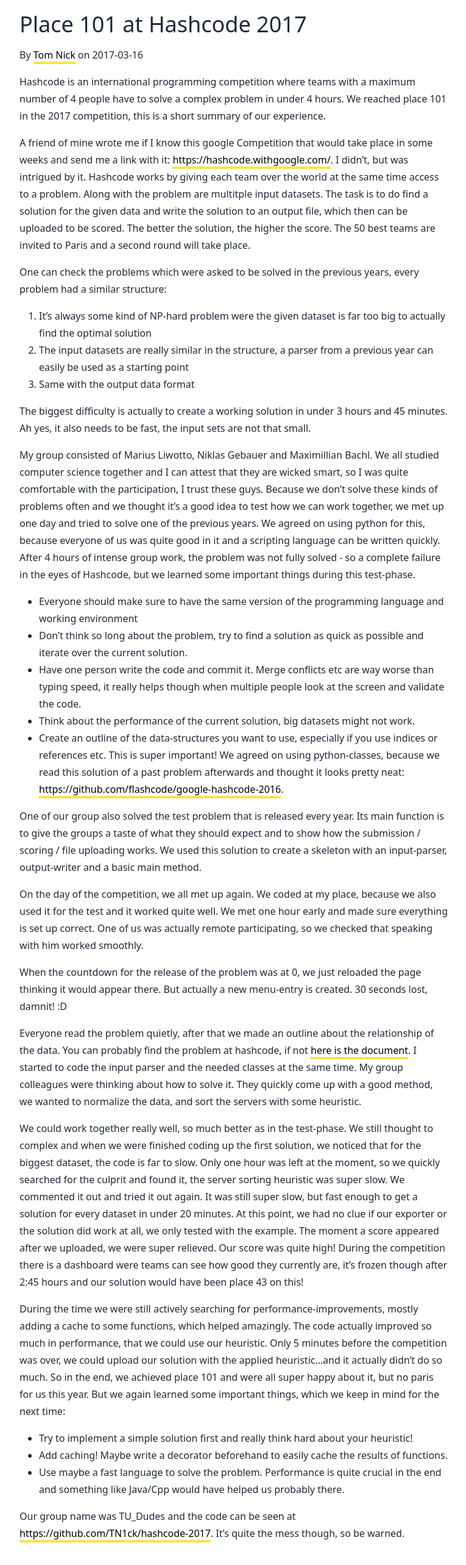
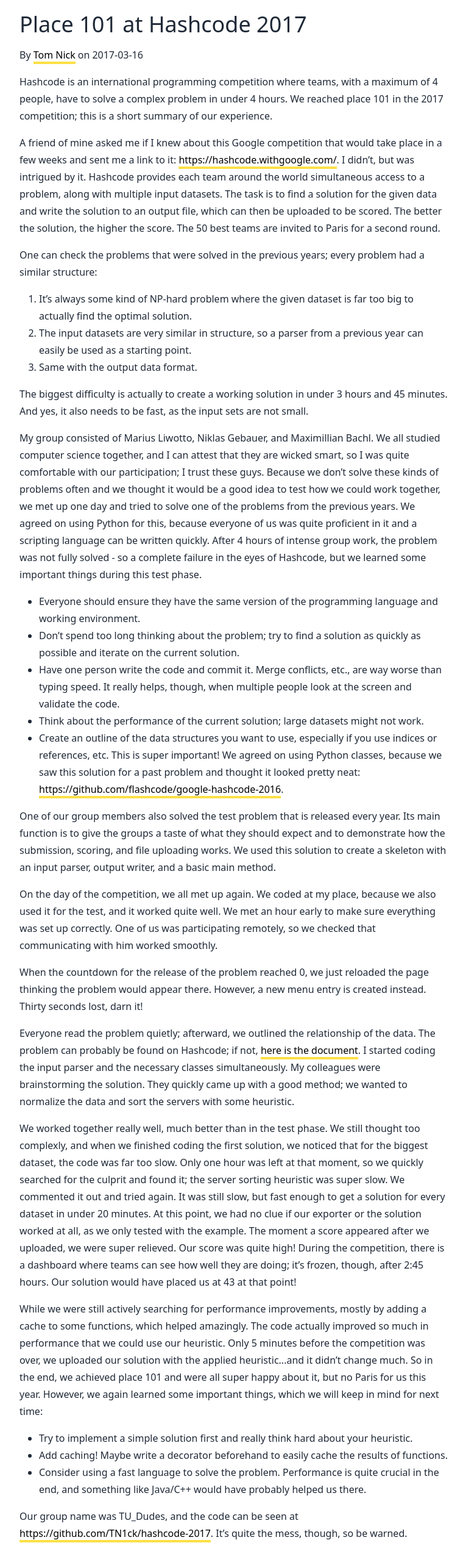
Before and after one commit to TN1ck/tn1ck.com, a Next.js app: page /blog/hashcode in a window 1280 px wide. Shown: the part 120-2686 px from the top of the page at 61% size, without its empty margins (256-1021 px from the left). Built offline with nearby package versions, Linux system fonts and the light colour scheme.

Commit message:
feat: grammer, punctuation and adding the file

```diff
--- a/pages/blog/hashcode.tsx
+++ b/pages/blog/hashcode.tsx
@@ -16,81 +16,81 @@ const Hashcode: NextPage = () => {
         <h1>{METADATA.title}</h1>
         <Author date={METADATA.date} />
         <p>
-          Hashcode is an international programming competition where teams with
-          a maximum number of 4 people have to solve a complex problem in under
-          4 hours. We reached place 101 in the 2017 competition, this is a short
+          Hashcode is an international programming competition where teams, with
+          a maximum of 4 people, have to solve a complex problem in under 4
+          hours. We reached place 101 in the 2017 competition; this is a short
           summary of our experience.
         </p>
         <p>
-          A friend of mine wrote me if I know this google Competition that would
-          take place in some weeks and send me a link with it:{" "}
+          A friend of mine asked me if I knew about this Google competition that
+          would take place in a few weeks and sent me a link to it:{" "}
           <a href="https://hashcode.withgoogle.com/">
             https://hashcode.withgoogle.com/
           </a>
-          . I didn’t, but was intrigued by it. Hashcode works by giving each
-          team over the world at the same time access to a problem. Along with
-          the problem are multitple input datasets. The task is to do find a
-          solution for the given data and write the solution to an output file,
-          which then can be uploaded to be scored. The better the solution, the
-          higher the score. The 50 best teams are invited to Paris and a second
-          round will take place.
+          . I didn’t, but was intrigued by it. Hashcode provides each team
+          around the world simultaneous access to a problem, along with multiple
+          input datasets. The task is to find a solution for the given data and
+          write the solution to an output file, which can then be uploaded to be
+          scored. The better the solution, the higher the score. The 50 best
+          teams are invited to Paris for a second round.
         </p>
         <p>
-          One can check the problems which were asked to be solved in the
-          previous years, every problem had a similar structure:
+          One can check the problems that were solved in the previous years;
+          every problem had a similar structure:
         </p>
         <ol>
           <li>
-            It’s always some kind of NP-hard problem were the given dataset is
-            far too big to actually find the optimal solution
+            It’s always some kind of NP-hard problem where the given dataset is
+            far too big to actually find the optimal solution.
           </li>
           <li>
-            The input datasets are really similar in the structure, a parser
-            from a previous year can easily be used as a starting point
+            The input datasets are very similar in structure, so a parser from a
+            previous year can easily be used as a starting point.
           </li>
-          <li>Same with the output data format</li>
+          <li>Same with the output data format.</li>
         </ol>
         <p>
           The biggest difficulty is actually to create a working solution in
-          under 3 hours and 45 minutes. Ah yes, it also needs to be fast, the
-          input sets are not that small.
+          under 3 hours and 45 minutes. And yes, it also needs to be fast, as
+          the input sets are not small.
         </p>
         <p>
-          My group consisted of Marius Liwotto, Niklas Gebauer and Maximillian
-          Bachl. We all studied computer science together and I can attest that
-          they are wicked smart, so I was quite comfortable with the
-          participation, I trust these guys. Because we don’t solve these kinds
-          of problems often and we thought it’s a good idea to test how we can
-          work together, we met up one day and tried to solve one of the
-          previous years. We agreed on using python for this, because everyone
-          of us was quite good in it and a scripting language can be written
-          quickly. After 4 hours of intense group work, the problem was not
-          fully solved - so a complete failure in the eyes of Hashcode, but we
-          learned some important things during this test-phase.
+          My group consisted of Marius Liwotto, Niklas Gebauer, and Maximillian
+          Bachl. We all studied computer science together, and I can attest that
+          they are wicked smart, so I was quite comfortable with our
+          participation; I trust these guys. Because we don’t solve these kinds
+          of problems often and we thought it would be a good idea to test how
+          we could work together, we met up one day and tried to solve one of
+          the problems from the previous years. We agreed on using Python for
+          this, because everyone of us was quite proficient in it and a
+          scripting language can be written quickly. After 4 hours of intense
+          group work, the problem was not fully solved - so a complete failure
+          in the eyes of Hashcode, but we learned some important things during
+          this test phase.
         </p>
         <ul>
           <li>
-            Everyone should make sure to have the same version of the
-            programming language and working environment
+            Everyone should ensure they have the same version of the programming
+            language and working environment.
           </li>
           <li>
-            Don’t think so long about the problem, try to find a solution as
-            quick as possible and iterate over the current solution.
+            Don’t spend too long thinking about the problem; try to find a
+            solution as quickly as possible and iterate on the current solution.
           </li>
           <li>
-            Have one person write the code and commit it. Merge conflicts etc
-            are way worse than typing speed, it really helps though when
+            Have one person write the code and commit it. Merge conflicts, etc.,
+            are way worse than typing speed. It really helps, though, when
             multiple people look at the screen and validate the code.
           </li>
           <li>
-            Think about the performance of the current solution, big datasets
+            Think about the performance of the current solution; large datasets
             might not work.
           </li>
           <li>
-            Create an outline of the data-structures you want to use, especially
-            if you use indices or references etc. This is super important! We
-            agreed on using python-classes, because we read this solution of a
-            past problem afterwards and thought it looks pretty neat:{" "}
+            Create an outline of the data structures you want to use, especially
+            if you use indices or references, etc. This is super important! We
+            agreed on using Python classes, because we saw this solution for a
+            past problem and thought it looked pretty neat:{" "}
             <a href="https://github.com/flashcode/google-hashcode-2016">
               https://github.com/flashcode/google-hashcode-2016
             </a>
@@ -98,84 +98,83 @@ const Hashcode: NextPage = () => {
           </li>
         </ul>
         <p>
-          One of our group also solved the test problem that is released every
-          year. Its main function is to give the groups a taste of what they
-          should expect and to show how the submission / scoring / file
-          uploading works. We used this solution to create a skeleton with an
-          input-parser, output-writer and a basic main method.
+          One of our group members also solved the test problem that is released
+          every year. Its main function is to give the groups a taste of what
+          they should expect and to demonstrate how the submission, scoring, and
+          file uploading works. We used this solution to create a skeleton with
+          an input parser, output writer, and a basic main method.
         </p>
         <p>
           On the day of the competition, we all met up again. We coded at my
-          place, because we also used it for the test and it worked quite well.
-          We met one hour early and made sure everything is set up correct. One
-          of us was actually remote participating, so we checked that speaking
+          place, because we also used it for the test, and it worked quite well.
+          We met an hour early to make sure everything was set up correctly. One
+          of us was participating remotely, so we checked that communicating
           with him worked smoothly.
         </p>
         <p>
-          When the countdown for the release of the problem was at 0, we just
-          reloaded the page thinking it would appear there. But actually a new
-          menu-entry is created. 30 seconds lost, damnit! :D
+          When the countdown for the release of the problem reached 0, we just
+          reloaded the page thinking the problem would appear there. However, a
+          new menu entry is created instead. Thirty seconds lost, darn it!
         </p>
         <p>
-          Everyone read the problem quietly, after that we made an outline about
-          the relationship of the data. You can probably find the problem at
-          hashcode, if not{" "}
-          <a href="https://fervent-noether-61cc4d.netlify.app/assets/documents/hashcode2017_streaming_videos.pdf">
+          Everyone read the problem quietly; afterward, we outlined the
+          relationship of the data. The problem can probably be found on
+          Hashcode; if not,{" "}
+          <a target="_blank" href="/hashcode/hashcode2017_streaming_videos.pdf">
             here is the document
           </a>
-          . I started to code the input parser and the needed classes at the
-          same time. My group colleagues were thinking about how to solve it.
-          They quickly come up with a good method, we wanted to normalize the
-          data, and sort the servers with some heuristic.
+          . I started coding the input parser and the necessary classes
+          simultaneously. My colleagues were brainstorming the solution. They
+          quickly came up with a good method; we wanted to normalize the data
+          and sort the servers with some heuristic.
         </p>
         <p>
-          We could work together really well, so much better as in the
-          test-phase. We still thought to complex and when we were finished
-          coding up the first solution, we noticed that for the biggest dataset,
-          the code is far to slow. Only one hour was left at the moment, so we
-          quickly searched for the culprit and found it, the server sorting
-          heuristic was super slow. We commented it out and tried it out again.
-          It was still super slow, but fast enough to get a solution for every
-          dataset in under 20 minutes. At this point, we had no clue if our
-          exporter or the solution did work at all, we only tested with the
-          example. The moment a score appeared after we uploaded, we were super
-          relieved. Our score was quite high! During the competition there is a
-          dashboard were teams can see how good they currently are, it’s frozen
-          though after 2:45 hours and our solution would have been place 43 on
-          this!
+          We worked together really well, much better than in the test phase. We
+          still thought too complexly, and when we finished coding the first
+          solution, we noticed that for the biggest dataset, the code was far
+          too slow. Only one hour was left at that moment, so we quickly
+          searched for the culprit and found it; the server sorting heuristic
+          was super slow. We commented it out and tried again. It was still
+          slow, but fast enough to get a solution for every dataset in under 20
+          minutes. At this point, we had no clue if our exporter or the solution
+          worked at all, as we only tested with the example. The moment a score
+          appeared after we uploaded, we were super relieved. Our score was
+          quite high! During the competition, there is a dashboard where teams
+          can see how well they are doing; it’s frozen, though, after 2:45
+          hours. Our solution would have placed us at 43 at that point!
         </p>
         <p>
-          During the time we were still actively searching for
-          performance-improvements, mostly adding a cache to some functions,
-          which helped amazingly. The code actually improved so much in
-          performance, that we could use our heuristic. Only 5 minutes before
-          the competition was over, we could upload our solution with the
-          applied heuristic…and it actually didn’t do so much. So in the end, we
-          achieved place 101 and were all super happy about it, but no paris for
-          us this year. But we again learned some important things, which we
-          keep in mind for the next time:
+          While we were still actively searching for performance improvements,
+          mostly by adding a cache to some functions, which helped amazingly.
+          The code actually improved so much in performance that we could use
+          our heuristic. Only 5 minutes before the competition was over, we
+          uploaded our solution with the applied heuristic...and it didn’t
+          change much. So in the end, we achieved place 101 and were all super
+          happy about it, but no Paris for us this year. However, we again
+          learned some important things, which we will keep in mind for next
+          time:
         </p>
         <ul>
           <li>
             Try to implement a simple solution first and really think hard about
-            your heuristic!
+            your heuristic.
           </li>
           <li>
             Add caching! Maybe write a decorator beforehand to easily cache the
             results of functions.
           </li>
           <li>
-            Use maybe a fast language to solve the problem. Performance is quite
-            crucial in the end and something like Java/Cpp would have helped us
-            probably there.
+            Consider using a fast language to solve the problem. Performance is
+            quite crucial in the end, and something like Java/C++ would have
+            probably helped us there.
           </li>
         </ul>
         <p>
-          Our group name was TU_Dudes and the code can be seen at{" "}
+          Our group name was TU_Dudes, and the code can be seen at{" "}
           <a href="https://github.com/TN1ck/hashcode-2017">
             https://github.com/TN1ck/hashcode-2017
           </a>
-          . It’s quite the mess though, so be warned.
+          . It’s quite the mess, though, so be warned.
         </p>
       </BlogContent>
     </Container>
```
Also changed, not shown: 1 other file (tests, documents, lock files or other folders).
